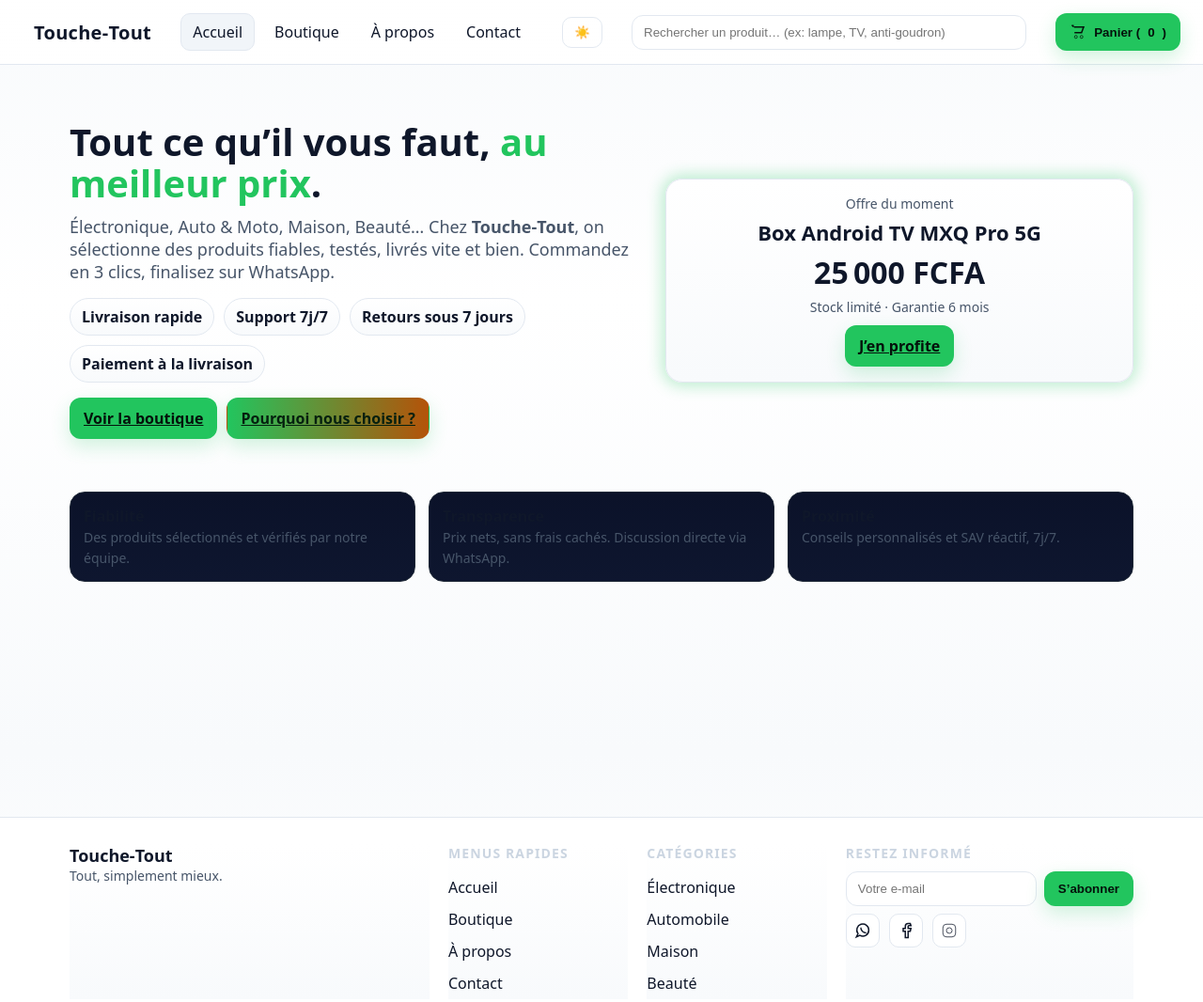
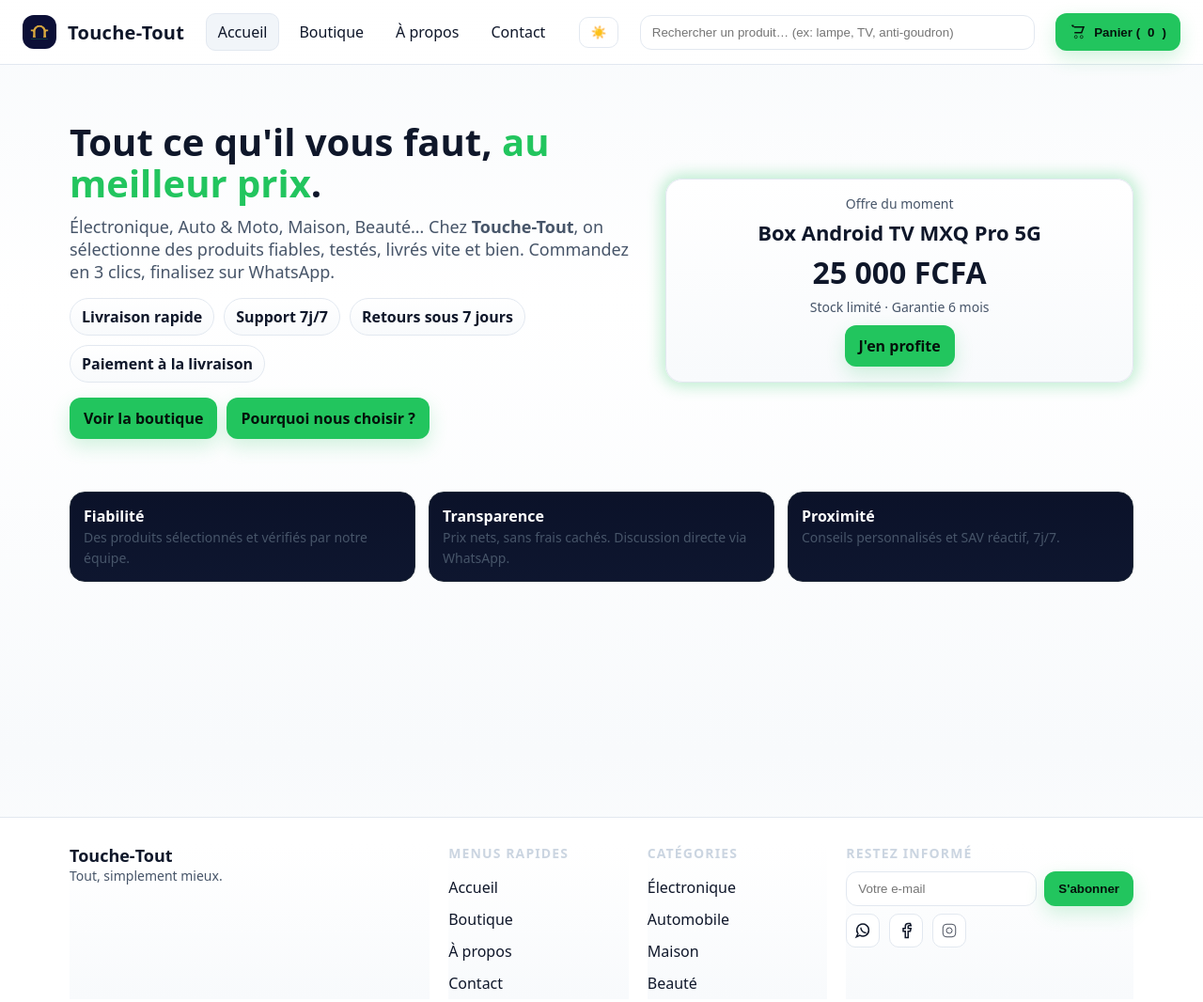
Before and after one commit to hackdave21/touche-tout-app, a plain HTML site: page index.html in a window 1280 px wide. Shown: the top 1066 px of the page at 94% size. Drawn offline with Linux system fonts and the light colour scheme.

Commit message:
premier reglage

```diff
--- a/css/app.css
+++ b/css/app.css
@@ -56,7 +56,21 @@ header { flex-wrap: wrap; }
 
     .search{flex:1;max-width:420px;display:flex;gap:8px}
     .search input{flex:1;padding:10px 12px;border-radius:12px;border:1px solid var(--ring);background:#0b1229;color:var(--text)}
-    .btn{display:inline-flex;align-items:center;gap:8px;padding:10px 14px;border-radius:12px;border:1px solid transparent;background:var(--accent);color:#04120b;font-weight:700;cursor:pointer;box-shadow:0 8px 20px #22c55e33;transition:transform .15s ease}
+    .btn{
+        display:inline-flex;
+        align-items:center;
+        gap:8px;
+        text-decoration: none;
+        padding:10px 14px;
+        border-radius:12px;
+        border:1px solid transparent;
+        background:var(--accent);
+        color:#04120b;
+        font-weight:700;
+        cursor:pointer;
+        box-shadow:0 8px 20px #22c55e33;
+        transition:transform .15s ease
+    }
     .btn:hover{background:var(--accent-2);transform:translateY(-1px)}
     .icon{width:18px;height:18px}
 
@@ -152,6 +166,7 @@ header { flex-wrap: wrap; }
     [data-theme="light"] body{background:linear-gradient(180deg,#f8fafc,#ffffff 40%,#f8fafc)}
     [data-theme="light"] header{background:linear-gradient(180deg,#ffffffee,#fff);border-bottom:1px solid #e2e8f0}
     [data-theme="light"] nav a{color:var(--text)}
+    [data-theme="light"] .trust .t{color:white}
     [data-theme="light"] nav a.active,[data-theme="light"] nav a:hover{background:#f1f5f9;border-color:#e2e8f0}
     [data-theme="light"] .badge,[data-theme="light"] .hero-card,[data-theme="light"] .card,[data-theme="light"] .cart-item,[data-theme="light"] .panel,[data-theme="light"] .footer-wrap > div{background:linear-gradient(180deg,#ffffff,#f8fafc);border-color:#e2e8f0}
     [data-theme="light"] .search input,[data-theme="light"] .newsletter input,[data-theme="light"] form.checkout input,[data-theme="light"] form.checkout textarea,[data-theme="light"] #contactForm{background:#ffffff;border-color:#e2e8f0;color:var(--text)}
--- a/index.html
+++ b/index.html
@@ -10,8 +10,8 @@
 <body>
   <header>
     <div class="brand">
-      <img src="touche-tout-bridge-logo-simple.png" alt="Touche‑Tout" style="height:36px;border-radius:12px" onerror="this.replaceWith(document.querySelector('.brand-logo')||document.createElement('div'))">
-      <h1>Touche‑Tout</h1>
+      <img src="assets/logos/logo2.png" alt="Touche‑Tout" style="height:36px;border-radius:12px" onerror="this.replaceWith(document.querySelector('.brand-logo')||document.createElement('div'))">
+      <h1>Touche-Tout</h1>
     </div>
     <nav>
       <a href="#/" data-route>Accueil</a>
@@ -34,8 +34,8 @@
     <section id="page-home" class="section active">
       <div class="hero">
         <div class="fade-in" style="animation-delay:.05s">
-          <h2>Tout ce qu’il vous faut, <span style="color:var(--accent)">au meilleur prix</span>.</h2>
-          <p>Électronique, Auto & Moto, Maison, Beauté… Chez <strong>Touche‑Tout</strong>, on sélectionne des produits fiables, testés, livrés vite et bien. Commandez en 3 clics, finalisez sur WhatsApp.</p>
+          <h2>Tout ce qu'il vous faut, <span style="color:var(--accent)">au meilleur prix</span>.</h2>
+          <p>Électronique, Auto & Moto, Maison, Beauté… Chez <strong>Touche-Tout</strong>, on sélectionne des produits fiables, testés, livrés vite et bien. Commandez en 3 clics, finalisez sur WhatsApp.</p>
           <div class="badges">
             <span class="badge">Livraison rapide</span>
             <span class="badge">Support 7j/7</span>
@@ -44,15 +44,15 @@
           </div>
           <div style="margin-top:16px;display:flex;gap:10px;flex-wrap:wrap">
             <a class="btn" href="#/boutique">Voir la boutique</a>
-            <a class="btn" style="background:linear-gradient(90deg,#22c55e,var(--gold));color:#05200f" href="#/apropos">Pourquoi nous choisir ?</a>
+            <a class="btn"  href="#/apropos">Pourquoi nous choisir ?</a>
           </div>
         </div>
         <div class="hero-card fade-in" style="animation-delay:.1s">
           <div style="font-size:14px;color:var(--muted)">Offre du moment</div>
           <div style="font-size:22px;font-weight:900;margin-top:6px">Box Android TV MXQ Pro 5G</div>
-          <div style="font-size:32px;font-weight:900;margin:6px 0">25 000 FCFA</div>
+          <div style="font-size:32px;font-weight:900;margin:6px 0">25 000 FCFA</div>
           <div class="muted" style="margin-bottom:10px">Stock limité · Garantie 6 mois</div>
-          <a class="btn" href="#/boutique">J’en profite</a>
+          <a class="btn" href="#/boutique">J'en profite</a>
         </div>
       </div>
 
@@ -137,8 +137,8 @@
       <div class="footer-col">
         <h4>Restez informé</h4>
         <div class="newsletter">
-          <input id="nl_email" placeholder="Votre e‑mail"/>
-          <button class="btn" id="nl_btn">S’abonner</button>
+          <input id="nl_email" placeholder="Votre e-mail"/>
+          <button class="btn" id="nl_btn">S'abonner</button>
         </div>
         <div class="social">
           <a href="#" aria-label="WhatsApp" title="WhatsApp">
--- a/js/app.js
+++ b/js/app.js
@@ -1,6 +1,6 @@
 // === CONFIG ===
     const SHOP = {
-      brand: 'Touche‑Tout',
+      brand: 'Touche-Tout',
       currency: 'XOF',
       whatsappPhone: '22893617132',
       messageHeader: 'Nouvelle commande depuis Touche‑Tout',
```
